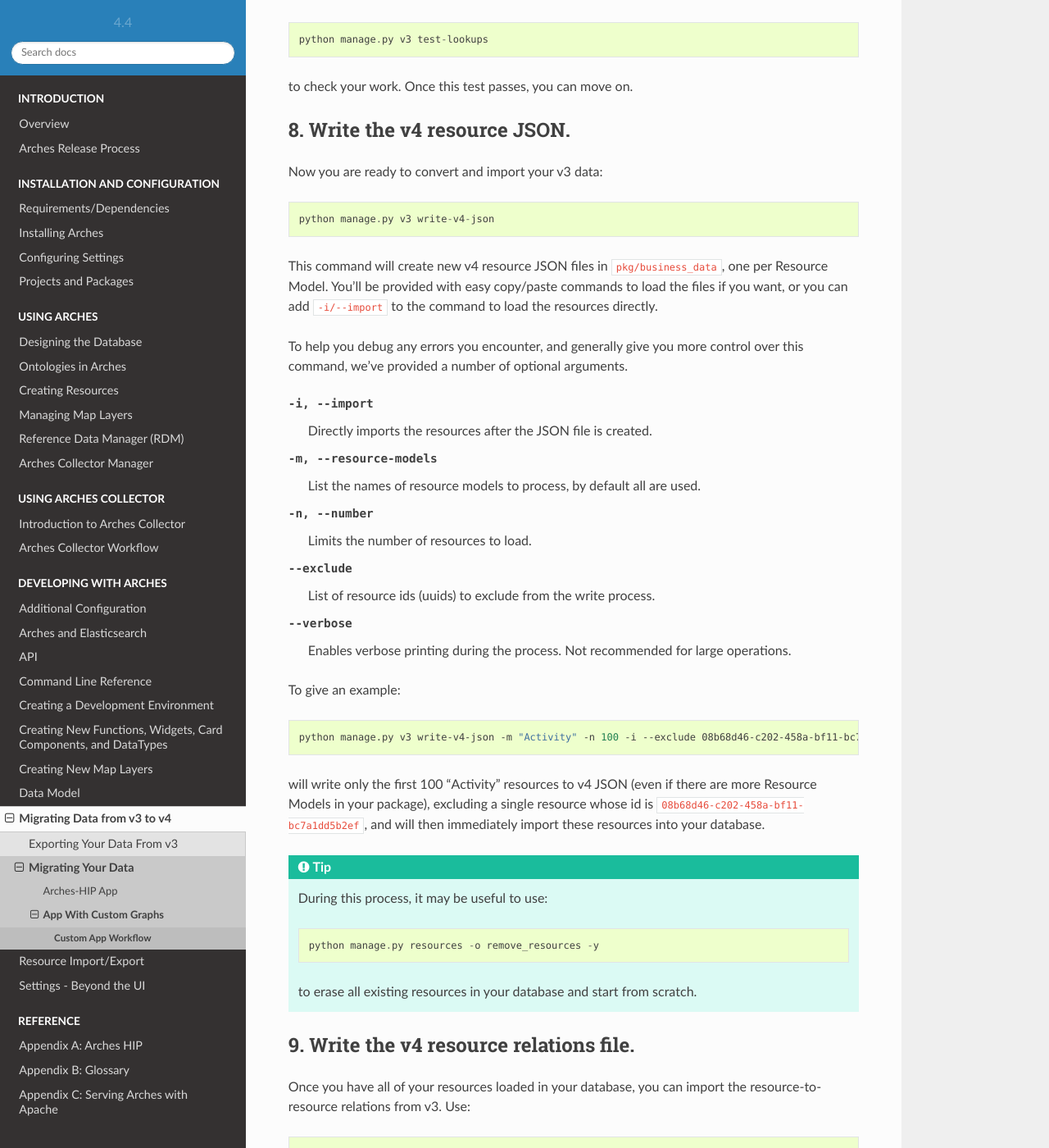
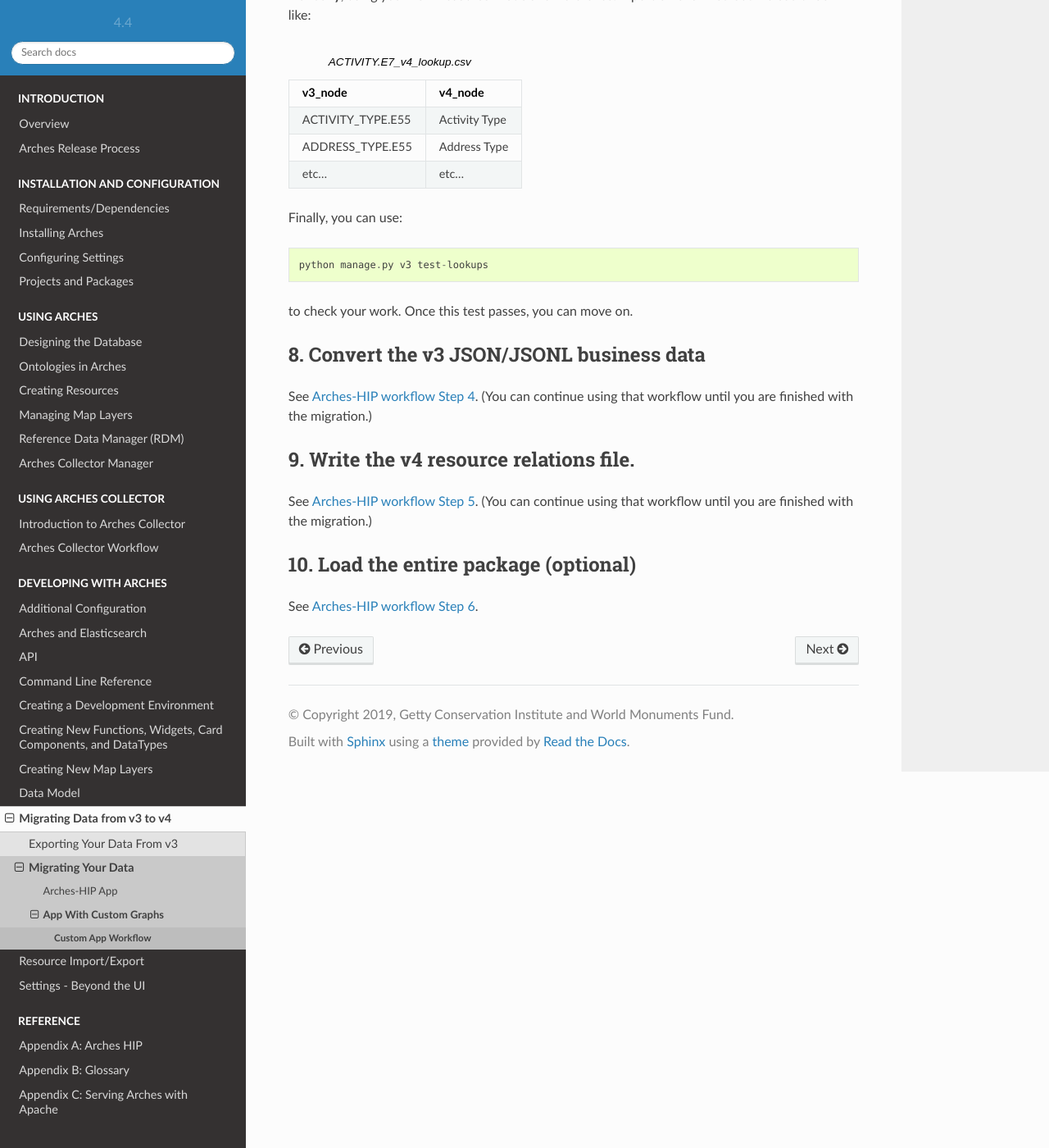
Before and after one commit to archesproject/arches-docs, a Sphinx documentation site: the page built from docs/migrate-other-app.txt, in a window 1280 px wide and 1400 px high, scrolled down 4918 px. Shown: the whole window at 82% size. Built offline with Sphinx 7.4.7 and the Read the Docs theme 2.0.0, drawn with Linux system fonts in a browser that asks for light colours; some of the changed text lies outside the part shown.

Commit message:
finish v3v4 docs overhaul

```diff
--- a/docs/exporting-v3-data.txt
+++ b/docs/exporting-v3-data.txt
@@ -56,7 +56,7 @@
 
 .. admonition:: AWS S3 and Azure Users
 
-    You can potentially use the same storage bucket, and just point your v4 project at it. Just make sure your content is in a folder called ``uploadedfiles``. **In theory this should work, but we haven't tested it.**
+    You should be able to continue using the same storage bucket, and just point your v4 project at it. Just make sure your content is in a folder called ``uploadedfiles``. **In theory this should work, but we haven't tested it.**
 
 ----
 
--- a/docs/migrate-hip-app.txt
+++ b/docs/migrate-hip-app.txt
@@ -5,47 +5,72 @@
 1. Download the prepared v4 HIP package.
 ----------------------------------------
 
-The package is located here: `github.com/legiongis/arches-v4-hip-pkg <https://github.com/legiongis/arches-v4-hip-pkg>`_.
+Download `arches-v4-hip-pkg-master.zip <https://github.com/legiongis/arches-v4-hip-pkg/archive/master.zip>`_
+(`source <https://github.com/legiongis/arches-v4-hip-pkg/>`_).
 
-You can download it from Github, then unzip, rename, and place it in your project, or use this command to clone it locally:
-
-.. code-block:: shell
-
-    git clone https://github.com/legiongis/arches-v4-hip-pkg pkg
-
-The result should be a new package within your project named ``pkg``::
+Unzip this directory and place it in your project. The result should look like this::
 
     my_project/
     └─ manage.py
     └─ my_project/
-    └─ pkg/
+    └─ arches-v4-hip-pkg-master/
+        └─ business_data/
+        └─ extensions/
+        └─ (etc.)
 
-Now go into your project's ``my_project/my_project/settings.py`` file and add this new line somewhere after the ``APP_ROOT`` line::
+If you want, you can rename the directory. For this tutorial, we will rename it
+from ``arches-v4-hip-pkg-master`` to simply ``pkg``. Really, you can name it whatever you want.
+
+Now go into your project's ``my_project/my_project/settings.py`` file and add this new line, which points
+to this new package, somewhere after the ``APP_ROOT`` line::
 
     PACKAGE_DIR = os.path.join(os.path.dirname(APP_ROOT),'pkg')
 
-.. note:: You can actually name your new package whatever you want, and place it wherever you want, as long as ``PACKAGE_DIR`` holds the path to it. You can even leave out this setting entirely if you pass ``--target path/to/package`` to all of the ``v3`` commands below.
+.. note::
+    You can actually place the package wherever you want, as long as ``PACKAGE_DIR``
+    holds the path to it. You can even leave out this setting entirely if you pass ``--target path/to/package``
+    to all of the ``v3`` commands that are used later in this process.
+
+Finally, load this package into your project::
+
+    python manage.py packages -o load_package -s pkg -db true
+
+.. important::
+    We recommend using the ``-db true`` flag here, which will completely erase your v4 project database
+    and create a fresh installation. If you have already added a lot of new user logins to your v4 project,
+    these will be lost. If you have already added settings to your project like a MapBox API key, for example,
+    follow these steps to retain them `before` running the command with ``-db true``:
+
+    + In your v4 project, run ``python manage.py packages -o save_system_settings``
+    + Find the newly created file ``my_project/my_project/system_settings/System_Settings.json`` and move it into ``my_project/pkg/system_settings``.
+    + When you do run the load package command, say "y" to the prompt about overwriting project settings (they will be imported from this new settings file).
+
+Before moving on you should be able to view your project in a browser, login with the default ``admin/admin`` credentials,
+and go to the Arches Designer to confirm that you have all six Arches-HIP Resource Models loaded. There should be no
+resources in your database yet.
 
 2. Move your v3 data into the package.
 --------------------------------------
 
-Move ``v3fullexport.json`` and ``v3fullexport.relations`` from :ref:`v3 Preparation Step 1 <export the v3 business data>` into ``v3data/business_data``.
+Move ``v3scheme-arches-<date>.xml`` from :ref:`Export v3 Reference Data` into ``v3data/reference_data``.
 
-Move ``v3reference_data.xml`` from :ref:`v3 Preparation Step 2 <export the v3 reference data>` into ``v3data/reference_data``.
+Move ``v3resources-all-<date>.json`` from :ref:`Export v3 Business Data` into ``v3data/business_data``. This file name could be slightly different for you (or you may have multiple files) based on how you ran the v3 export.
+
+Move ``v3relations-all-<date>.csv`` from :ref:`Export v3 Resource Relations` into ``v3data/business_data``.
 
 Your package should now look like this::
 
     pkg/
       └─ v3data/
           └─ business_data/
-              └─ v3fullexport.json
-              └─ v3fullexport.relations
+              └─ v3resources-all-<date>.json
+              └─ v3relations-all-<date>.csv
           └─ graph_data/
           └─ reference_data/
-              └─ v3reference_data.xml
+              └─ v3scheme-arches-<date>.xml
           └─ rm_configs.json
 
-3. Convert your v3 reference data.
+3. Convert the v3 reference data.
 ----------------------------------
 
 Run:
@@ -68,65 +93,78 @@
 
 You can also add the ``-i/--import`` flag to automatically load the reference data into your database.
 
-.. tip::
-
-    At this time you may as well load your package. This will prepare your database with the Resource Models and reference data, and get you ready for the final two steps::
-
-        python manage.py packages -o load_package -s "full/path/to/my_project/pkg/"
-
-4. Write the v4 resource JSON.
-------------------------------
+4. Convert the v3 JSON/JSONL business data.
+-------------------------------------------
 
 Now you are ready to convert and import your v3 data::
 
     python manage.py v3 write-v4-json
 
-This command will create new v4 resource JSON files in ``pkg/business_data``, one per Resource Model. You'll be provided with easy copy/paste commands to load the files if you want, or you can add ``-i/--import`` to the command to load the resources directly.
+This command will create new v4 resource JSON/JSONL files in ``pkg/business_data``, one per Resource Model.
+You'll be provided with easy copy/paste commands to load the files if you want, or you can add ``-i/--import``
+to the command to load the resources immediately.
 
-To help you debug any errors you encounter, and generally give you more control over this command, we've provided a number of optional arguments.
+To help you debug any errors you encounter, and generally give you more control over this command, we've provided a
+number of optional arguments.
 
 -i, --import
-        Directly imports the resources after the JSON file is created.
+        Directly imports the resources after the v4 JSON/JSONL file is created.
 -m, --resource-models
         List the names of resource models to process, by default all are used.
 -n, --number
-        Limits the number of resources to load.
+        Limits the number of resources to load: ``-n 10`` will only load the first 10 resources of each resource model.
 --exclude
         List of resource ids (uuids) to exclude from the write process.
+--only
+        Specify one or more resource ids to process. All other resources will be ignored.
+--skipfilecheck
+        Skip the check for uploaded image files that are referenced in v3 business data. Only applicable if you are converting resources with images attached to them.
 --verbose
-        Enables verbose printing during the process. Not recommended for large operations.
+        Enables verbose printing during the process. Generally not recommended, it's `very` verbose.
 
-To give an example:
+To give a couple examples:
 
 .. code-block:: shell
 
     python manage.py v3 write-v4-json -m "Activity" -n 100 -i --exclude 08b68d46-c202-458a-bf11-bc7a1dd5b2ef
 
-will write only the first 100 "Activity" resources to v4 JSON (even if there are more Resource Models in your package), excluding a single resource whose id is ``08b68d46-c202-458a-bf11-bc7a1dd5b2ef``, and will then immediately import these resources into your database.
+will only write the first 100 "Activity" resources to v4 JSON (even if there are more Resource Models in your package), excluding a single resource whose id is ``08b68d46-c202-458a-bf11-bc7a1dd5b2ef``, and will then immediately import these resources into your database.
+
+.. code-block:: shell
+
+    python manage.py v3 write-v4-json --only 08b68d46-c202-458a-bf11-bc7a1dd5b2ef 53348d46-1202-458a-bcab-fe6c7a2223cc
+
+will only write the two resources matching the provided uuids.
 
 .. tip::
 
     During this process, it may be useful to use::
 
-        python manage.py resources -o remove_resources -y
+        python manage.py resources -o remove_resources
 
     to erase all existing resources in your database and start from scratch.
 
 
-5. Write the v4 resource relations file.
-----------------------------------------
+5. Convert the v3 resource relations.
+-------------------------------------
 
-Once you have all of your resources loaded in your database, you can import the resource-to-resource relations from v3. Use::
+Once you have all of your resources loaded in your database, you can import the resource relations from v3. Use::
 
     python manage.py v3 write-v4-relations
 
-to write the file, and add ``-i/--import`` to directly import them. You will likely get errors if you try to import them but have not loaded all of your resources.
+to write the file, and add ``-i/--import`` to directly import them. You will likely get errors if you try to
+import resource relations but have not loaded all of your business data.
 
 6. Load the entire package.
-----------------------------------------
+---------------------------
 
-Though you may have been loading the individual pieces of the package along the way, the final step should be a full reload of the package. **The following command will erase your whole database and load it with the reference data, Resource Models, and resources you have just created.**
+Though you may have been loading the individual pieces of the package along the way, the final step should be a
+full reload of the package.
 
 .. code-block:: shell
 
-    python manage.py packages -o load_package -s "/full/path/to/my_project/pkg" --db true
+    python manage.py packages -o load_package -s "/full/path/to/my_project/pkg"
+
+You can now treat this package just as you would any other v4 package, by adding custom functions, map layers, etc.
+You can also safely remove the ``v3data`` directory if you wish, as those files will no longer be used (generally it
+is good to retain that sort of data somewhere though).
--- a/docs/migrate-other-app.txt
+++ b/docs/migrate-other-app.txt
@@ -26,6 +26,22 @@
 
 .. note:: You can actually name your new package whatever you want, and place it wherever you want, as long as ``PACKAGE_DIR`` holds the path to it. You can even omit ``PACKAGE_DIR`` entirely if you pass ``--target path/to/package`` to all of the ``v3`` commands below.
 
+Finally, load this package into your project::
+
+    python manage.py packages -o load_package -s pkg -db true
+
+.. important::
+    We recommend using the ``-db true`` flag here, which will completely erase your v4 project database
+    and create a fresh installation. If you have already added a lot of new user logins to your v4 project,
+    these will be lost. If you have already added settings to your project like a MapBox API key, for example,
+    follow these steps to retain them `before` running the command with ``-db true``:
+
+    + In your v4 project, run ``python manage.py packages -o save_system_settings``
+    + Find the newly created file ``my_project/my_project/system_settings/System_Settings.json`` and move it into ``my_project/pkg/system_settings``.
+    + When you do run the load package command, say "y" to the prompt about overwriting project settings (they will be imported from this new settings file).
+
+Before moving on you should be able to view your project in a browser and login with the default ``admin/admin`` credentials.
+
 2. Prepare your package.
 ------------------------
 
@@ -46,11 +62,11 @@
 3. Move your exported v3 data into the package.
 -----------------------------------------------
 
-Move ``v3fullexport.json`` from :ref:`Export v3 Business Data` into ``v3data/business_data``.
+Move ``v3resources-all-<date>.json`` from :ref:`Export v3 Business Data` into ``v3data/business_data``. This file name could be slightly different for you (or you may have multiple files) based on how you ran the v3 export.
 
-Move ``v3fullexport.relations`` from :ref:`Export v3 Resource Relations` into ``v3data/business_data``.
+Move ``v3relations-all-<date>.csv`` from :ref:`Export v3 Resource Relations` into ``v3data/business_data``.
 
-Move ``v3reference_data.xml`` from :ref:`Export v3 Reference Data` into ``v3data/reference_data``.
+Move ``v3scheme-arches-<date>.xml`` from :ref:`Export v3 Reference Data` into ``v3data/reference_data``.
 
 4. Move the v3 resource graph _nodes.csv files from v3 into your package.
 -------------------------------------------------------------------------
@@ -66,35 +82,19 @@
     pkg/
       └─ v3data/
           └─ business_data/
-              └─ v3fullexport.json
-              └─ v3fullexport.relations
+              └─ v3resources-all-<date>.json
+              └─ v3relations-all-<date>.csv
           └─ graph_data/
               └─ RESOURCE_GRAPH_NAME.Exx_nodes.csv
               └─ etc.
           └─ reference_data/
-              └─ v3reference_data.xml
+              └─ v3scheme-arches-<date>.xml
           └─ rm_configs.json
 
-5. Convert your v3 reference data.
+5. Convert the v3 reference data.
 ----------------------------------
 
-Run:
-
-.. code-block:: shell
-
-    python manage.py v3 convert-v3-skos --import
-
-New v4 reference data files will be created as shown below, and the ``--import`` flag will automatically load them into your database.
-
-.. code-block:: shell
-
-    pkg/
-      └─ reference_data/
-          └─ collections/
-              └─ collections.xml
-          └─ concepts/
-              └─ thesaurus.xml
-          └─ v3topconcept_lookup.json # already existed, but it's been updated
+See :ref:`Arches-HIP workflow Step 3 <3. Convert the v3 reference data.>`, and return to this page when you've finished.
 
 6. Build the v4 Resource Models.
 --------------------------------
@@ -190,62 +190,22 @@
 
 to check your work. Once this test passes, you can move on.
 
-8. Write the v4 resource JSON.
-------------------------------
+8. Convert the v3 JSON/JSONL business data
+------------------------------------------
 
-Now you are ready to convert and import your v3 data::
-
-    python manage.py v3 write-v4-json
-
-This command will create new v4 resource JSON files in ``pkg/business_data``, one per Resource Model. You'll be provided with easy copy/paste commands to load the files if you want, or you can add ``-i/--import`` to the command to load the resources directly.
-
-To help you debug any errors you encounter, and generally give you more control over this command, we've provided a number of optional arguments.
-
--i, --import
-        Directly imports the resources after the JSON file is created.
--m, --resource-models
-        List the names of resource models to process, by default all are used.
--n, --number
-        Limits the number of resources to load.
---exclude
-        List of resource ids (uuids) to exclude from the write process.
---verbose
-        Enables verbose printing during the process. Not recommended for large operations.
-
-To give an example:
-
-.. code-block:: shell
-
-    python manage.py v3 write-v4-json -m "Activity" -n 100 -i --exclude 08b68d46-c202-458a-bf11-bc7a1dd5b2ef
-
-will write only the first 100 "Activity" resources to v4 JSON (even if there are more Resource Models in your package), excluding a single resource whose id is ``08b68d46-c202-458a-bf11-bc7a1dd5b2ef``, and will then immediately import these resources into your database.
-
-.. tip::
-
-    During this process, it may be useful to use::
-
-        python manage.py resources -o remove_resources -y
-
-    to erase all existing resources in your database and start from scratch.
-
+See :ref:`Arches-HIP workflow Step 4 <4. Convert the v3 JSON/JSONL business data.>`. (You can continue
+using that workflow until you are finished with the migration.)
 
 9. Write the v4 resource relations file.
 ----------------------------------------
 
-Once you have all of your resources loaded in your database, you can import the resource-to-resource relations from v3. Use::
-
-    python manage.py v3 write-v4-relations
-
-to write the file, and add ``-i/--import`` to directly import them. You will likely get errors if you try to import them but have not loaded all of your resources.
+See :ref:`Arches-HIP workflow Step 5 <5. Convert the v3 resource relations.>`. (You can continue
+using that workflow until you are finished with the migration.)
 
 10. Load the entire package (optional)
 --------------------------------------
 
-Though you may have been loading the individual pieces of the package along the way, the final step could be a full reload of the package. This would ensure that you have created a coherent result that can be loaded into any Arches v4 installation. **The following command will erase your whole database (including users/passwords, map layers, etc.) and recreate it with the reference data, Resource Models, and resources you have just created.**
-
-.. code-block:: shell
-
-    python manage.py packages -o load_package -s "/full/path/to/my_project/pkg" --db true
+See :ref:`Arches-HIP workflow Step 6 <6. Load the entire package.>`.
 
 .. |help-btn| image:: images/in-app-help-icon.png
   :align: middle
--- a/docs/v3-to-v4-migration.txt
+++ b/docs/v3-to-v4-migration.txt
@@ -4,29 +4,40 @@
 
 .. sidebar:: Terminology Note
 
-    In v3 we had "resource graphs", while in v4 we call these "Resource Models". Conceptually they are the same. We'll be referring to them here as "v3 graphs" and "v4 graphs"/"Resource Models", respectively.
+    In v3 we had "resource graphs", while in v4 we call these "Resource Models". Conceptually they are the same. We'll be referring to them here as "v3 graphs" and "Resource Models", respectively.
 
 Upgrading your Arches installation is a complex process, as a significant backend redesign was implemented in v4. We have developed the following documentation (and the code to support it) to guide you through the process. You will be performing a combination of shell commands and basic file manipulation.
 
-Before migrating data, you'll need to install Arches 4 and make a new project. You can name your project whatever you want, but throughout this documentation we'll refer to it as ``my_project``. You can customize the templates and images in your project any time (before or after migrating the data). We recommend adding a Mapbox key so you can use the map for visual checks during the migration.
+Before migrating data, you'll need to install Arches 4 and make a new project. You can name your project whatever you want, but throughout this documentation we'll refer to it as ``my_project``. You can customize the templates and images in your project any time (before or after migrating the data). We recommend adding a Mapbox key right away so you can use the map for visual checks during the migration.
 
 .. seealso::
 
-    Refer to :ref:`Installation` and :ref:`Projects and Packages`.
+    Refer to :ref:`Installation` and :ref:`Projects and Packages` for more about how to create an Arches 4 project.
 
-Before moving on, you should be able to run the Django devserver from your v4 project, and view it in a browser at http://localhost:8000.
+Before moving on, you must be able to run the Django devserver from your v4 project, and view it in a browser at http://localhost:8000.
 
-Once you are ready, you can move on to exporting all of your legacy data from v3.
+Once you are ready, you can begin the migration process. The overall form of the process goes like this:
+
++ Export data from existing v3 Arches installation
++ Create a v4 package (Arches-HIP users: this is already done for you)
++ Place the v3 data into the Package directories
++ Run commands to convert the v3 data to v4 data
++ Load the package into any v4 project
+
+We have further documented this workflow with two step-by-step guides: one for v3 users who are using Arches-HIP, and one for those who have created custom packages. You'll find these guides below.
 
 ---------------------------
 Exporting Your Data From v3
 ---------------------------
 
-Before migrating to v4, you must export all of your data from v3. This will happen in parts, as described below. Before you begin, however, you'll need to install some enhanced commands into your v3 app. This is a simple process:
+Before migrating to v4, you must export all of your data from v3. Before you begin, however, you'll need to install some enhanced commands into your v3 app. This is a simple process:
 
-#. Download and unzip `arches3-export-utils <https://github.com/legiongis/arches3-export-utils/archive/master.zip>`_
+#. Download and unzip `arches3-export-utils-master.zip <https://github.com/legiongis/arches3-export-utils/archive/master.zip>`_ (`source <https://github.com/legiongis/arches3-export-utils>`_)
 #. Copy the "management" directory into your v3 app alongside the ``settings.py`` file.
-#. Run ``python manage.py v3v4 --help`` to make sure the new commands have been been installed.
+#. In your v3 environment, run ``python manage.py v3v4 --help`` to make sure the new commands have been been installed.
+
+.. warning::
+    Be sure to backup your v3 database before beginning the export process.
 
 Now you are ready to begin exporting your data from v3. Follow these steps:
 
@@ -46,7 +57,7 @@
 Arches-HIP App
 --------------
 
-If your v3 deployment of Arches was based on **Arches-HIP**, and you did not modify any of the graphs (beyond changing node names) you can use the Arches-HIP Workflow. If you have changed the RDM content, it will be preserved through the migration.
+If your v3 deployment of Arches was based on **Arches-HIP**, and you did not modify any of the graphs (beyond perhaps changing node names) you can use the Arches-HIP Workflow. If you have changed the RDM content that's fine, it will be preserved through the migration.
 
 .. toctree::
     :maxdepth: 2
@@ -56,7 +67,7 @@
 App With Custom Graphs
 ----------------------
 
-If you have a v3 deployment with custom resource graphs, you'll need to use the following workflow. Be aware, you'll need to remake your custom resource graphs in v4 (as "Resource Models"). This is listed as Step 5 below.
+If you have a v3 deployment with custom resource graphs, you'll need to use the following workflow. Be aware, you'll need to remake your custom resource graphs in v4 (as "Resource Models"). This is listed as Step 6 below.
 
 .. toctree::
     :maxdepth: 2
```
